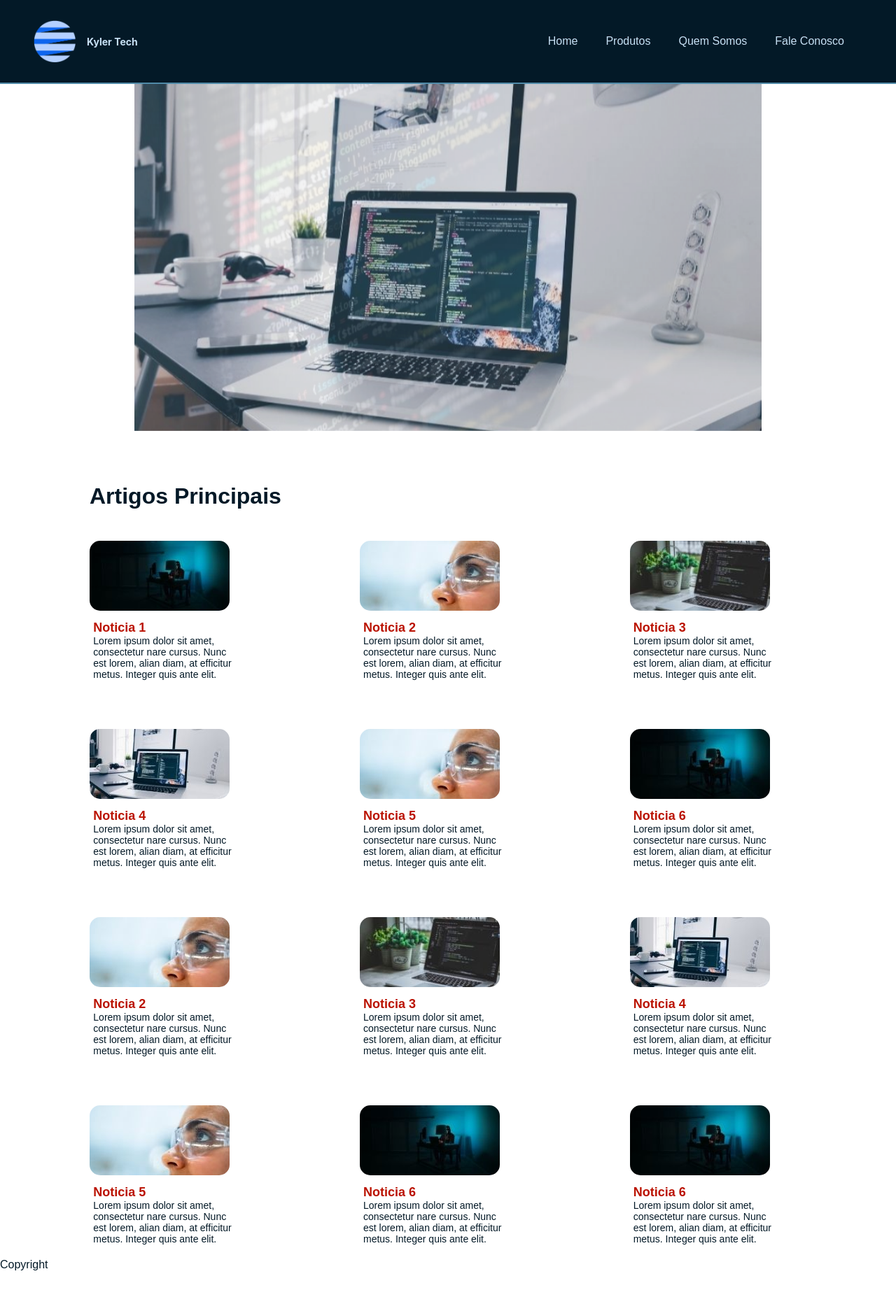
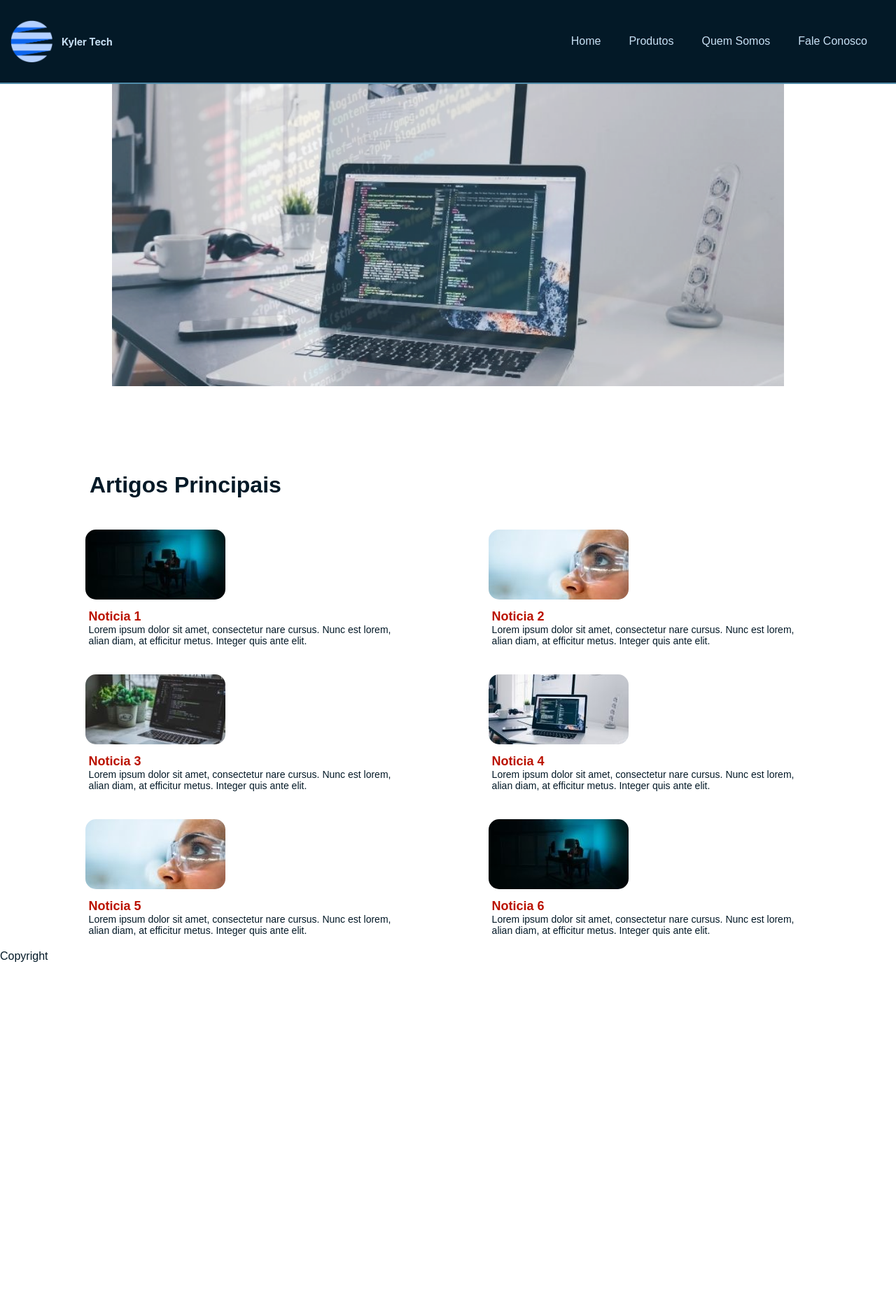
Before and after one commit to IDavidSa/HomePage, a plain HTML site: page index.html in a window 1280 px wide. Shown: the whole page at 70% size. After the commit the page ends 1430 px from the top, so only its background shows below. Drawn offline with Linux system fonts and the light colour scheme.

Commit message:
Ajustes e refatoração

```diff
--- a/index.html
+++ b/index.html
@@ -22,17 +22,17 @@
     </nav>
 
     <header id="slider">
-        <img src="Imagens/Jpg slider/1.jpg" alt="">
-        <img src="Imagens/Jpg slider/2.jpg" alt="">
-        <img src="Imagens/Jpg slider/3.jpg" alt="">
-        <img src="Imagens/Jpg slider/4.jpg" alt="">
+        <img src="Imagens/JpgSlider/1.jpg" alt="">
+        <img src="Imagens/JpgSlider/2.jpg" alt="">
+        <img src="Imagens/JpgSlider/3.jpg" alt="">
+        <img src="Imagens/JpgSlider/4.jpg" alt="">
     </header>
 
     <main id="main">
         <h1>Artigos Principais</h1>
         <section id="articles">
             <article class="article">
-                <a href=""><img src="Imagens/Jpg main/1.jpg" alt=""></a>
+                <a href=""><img src="Imagens/JpgMain/1.jpg" alt=""></a>
                     <div class="articleTexto">
                         <a href=""><h2>Noticia 1</h2></a>
                         <a href=""><p>Lorem ipsum dolor sit amet, consectetur nare cursus. Nunc est lorem, alian diam, at efficitur metus. Integer quis ante elit.</p></a>
@@ -40,7 +40,7 @@
             </article>
 
             <article class="article">
-                <a href=""><img src="Imagens/Jpg main/2.jpg" alt=""></a>
+                <a href=""><img src="Imagens/JpgMain/2.jpg" alt=""></a>
                     <div class="articleTexto">
                         <a href=""><h2>Noticia 2</h2></a>
                         <a href=""><p>Lorem ipsum dolor sit amet, consectetur nare cursus. Nunc est lorem, alian diam, at efficitur metus. Integer quis ante elit.</p></a>
@@ -48,7 +48,7 @@
             </article>
 
             <article class="article">
-                <a href=""><img src="Imagens/Jpg main/3.jpg" alt=""></a>
+                <a href=""><img src="Imagens/JpgMain/3.jpg" alt=""></a>
                     <div class="articleTexto">
                         <a href=""><h2>Noticia 3</h2></a>
                         <a href=""><p>Lorem ipsum dolor sit amet, consectetur nare cursus. Nunc est lorem, alian diam, at efficitur metus. Integer quis ante elit.</p></a>
@@ -56,14 +56,14 @@
             </article>
 
             <article class="article">
-                <a href=""><img src="Imagens/Jpg main/4.jpg" alt=""></a>
+                <a href=""><img src="Imagens/JpgMain/4.jpg" alt=""></a>
                     <div class="articleTexto">
                         <a href=""><h2>Noticia 4</h2></a>
                         <a href=""><p>Lorem ipsum dolor sit amet, consectetur nare cursus. Nunc est lorem, alian diam, at efficitur metus. Integer quis ante elit.</p></a>
                     </div>
             </article>
             <article class="article">
-                <a href=""><img src="Imagens/Jpg main/2.jpg" alt=""></a>
+                <a href=""><img src="Imagens/JpgMain/2.jpg" alt=""></a>
                     <div class="articleTexto">
                         <a href=""><h2>Noticia 5</h2></a>
                         <a href=""><p>Lorem ipsum dolor sit amet, consectetur nare cursus. Nunc est lorem, alian diam, at efficitur metus. Integer quis ante elit.</p></a>
@@ -71,57 +71,11 @@
             </article>
 
             <article class="article">
-                <a href=""><img src="Imagens/Jpg main/1.jpg" alt=""></a>
+                <a href=""><img src="Imagens/JpgMain/1.jpg" alt=""></a>
                     <div class="articleTexto">
                         <a href=""><h2>Noticia 6</h2></a>
                         <a href=""><p>Lorem ipsum dolor sit amet, consectetur nare cursus. Nunc est lorem, alian diam, at efficitur metus. Integer quis ante elit.</p></a>
                     </div>
-            </article>
-            <article class="article">
-                <a href=""><img src="Imagens/Jpg main/2.jpg" alt=""></a>
-                    <div class="articleTexto">
-                        <a href=""><h2>Noticia 2</h2></a>
-                        <a href=""><p>Lorem ipsum dolor sit amet, consectetur nare cursus. Nunc est lorem, alian diam, at efficitur metus. Integer quis ante elit.</p></a>
-                    </div>
-            </article>
-
-            <article class="article">
-                <a href=""><img src="Imagens/Jpg main/3.jpg" alt=""></a>
-                    <div class="articleTexto">
-                        <a href=""><h2>Noticia 3</h2></a>
-                        <a href=""><p>Lorem ipsum dolor sit amet, consectetur nare cursus. Nunc est lorem, alian diam, at efficitur metus. Integer quis ante elit.</p></a>
-                    </div>
-            </article>
-
-            <article class="article">
-                <a href=""><img src="Imagens/Jpg main/4.jpg" alt=""></a>
-                    <div class="articleTexto">
-                        <a href=""><h2>Noticia 4</h2></a>
-                        <a href=""><p>Lorem ipsum dolor sit amet, consectetur nare cursus. Nunc est lorem, alian diam, at efficitur metus. Integer quis ante elit.</p></a>
-                    </div>
-            </article>
-            <article class="article">
-                <a href=""><img src="Imagens/Jpg main/2.jpg" alt=""></a>
-                    <div class="articleTexto">
-                        <a href=""><h2>Noticia 5</h2></a>
-                        <a href=""><p>Lorem ipsum dolor sit amet, consectetur nare cursus. Nunc est lorem, alian diam, at efficitur metus. Integer quis ante elit.</p></a>
-                    </div>
-            </article>
-
-            <article class="article">
-                <a href=""><img src="Imagens/Jpg main/1.jpg" alt=""></a>
-                    <div class="articleTexto">
-                        <a href=""><h2>Noticia 6</h2></a>
-                        <a href=""><p>Lorem ipsum dolor sit amet, consectetur nare cursus. Nunc est lorem, alian diam, at efficitur metus. Integer quis ante elit.</p></a>
-                    </div>
-            </article>
-            <article class="article">
-                <a href=""><img src="Imagens/Jpg main/1.jpg" alt=""></a>
-                    <div class="articleTexto">
-                        <a href=""><h2>Noticia 6</h2></a>
-                        <a href=""><p>Lorem ipsum dolor sit amet, consectetur nare cursus. Nunc est lorem, alian diam, at efficitur metus. Integer quis ante elit.</p></a>
-                    </div>
-            </article>
         </section>
         <section id="form">
             <form action="" method="post">
--- a/navbar.css
+++ b/navbar.css
@@ -36,7 +36,7 @@ a{
 #logo{
     display: flex;
     align-items: center;
-    gap: 8px;
+    gap: 5px;
 }
 
 
@@ -54,7 +54,7 @@ a{
     display: flex;
     justify-content: space-between;
     align-items: center;
-    padding: 0 3em;
+    padding: 0px 15px;
     border-bottom: var(--complement-color2) solid 2px;
 }
 
--- a/styleIndex.css
+++ b/styleIndex.css
@@ -2,28 +2,29 @@
 
 
 #slider{
-    width: 70%;
-    height: 62vh;
+    width: 75%;
+    height: 40vh;
     max-height: 850px;
     margin:0 auto 50px;
     position: relative;
+    background-image: linear-gradient(to top, var(--complement-color2), transparent), url(Imagens/JpgSlider/2.jpg);
+    background-position: center bottom;
+    background-size: cover;
 
 }
 
 #slider img{
     text-align: center;
-    height: 100%;
+    height: 90%;
     width: 100%;
     object-fit: cover;
     position: absolute;
     opacity: 0;
     transition: opacity 800ms linear;
+
 }
 
-#slider img.selected{
-    opacity: 1;
-    transition: opacity 800ms linear;
-}
+
 
 #main{
     margin: auto;
@@ -37,17 +38,18 @@
 }
 
 #articles{
-    margin: auto 10% ;
+    margin: auto;
     display: flex;
     flex-wrap: wrap;
     justify-content: space-around;
     width: 90%;
-    gap: 30px 5px;
+
+
 }
 
 .article{
     color: var(--primary-color);
-    width: 20%;
+    width: 40%;
     display: flex;
     flex-direction: column;
     justify-content: center;
@@ -62,7 +64,6 @@
 .article div{
     padding: 20px;
     font-size: 14px;
-    width: calc(100% - 35%);
     display: flex;
     flex-direction: column;
     justify-content: flex-start;
@@ -84,3 +85,23 @@
     object-fit: cover;
     border-radius: 15px;
 }
+
+@media (min-width:750px){
+
+    #slider{
+        background-image: none;
+        height: 60vh;
+
+    }
+
+    #slider img{
+        opacity: 0;
+        transition: opacity 800ms linear;
+    }
+
+    #slider img.selected{
+        opacity: 1;
+        transition: opacity 800ms linear;
+    }
+
+}
```
Also changed, not shown: Imagens/JpgMain/1.jpg (renamed from Imagens/Jpg main/1.jpg), Imagens/JpgMain/2.jpg (renamed from Imagens/Jpg main/2.jpg), Imagens/JpgMain/3.jpg (renamed from Imagens/Jpg main/3.jpg), Imagens/JpgMain/4.jpg (renamed from Imagens/Jpg main/4.jpg), Imagens/JpgSlider/1.jpg (renamed from Imagens/Jpg slider/1.jpg), Imagens/JpgSlider/2.jpg (renamed from Imagens/Jpg slider/2.jpg), Imagens/JpgSlider/3.jpg (renamed from Imagens/Jpg slider/3.jpg), Imagens/JpgSlider/4.jpg (renamed from Imagens/Jpg slider/4.jpg).
